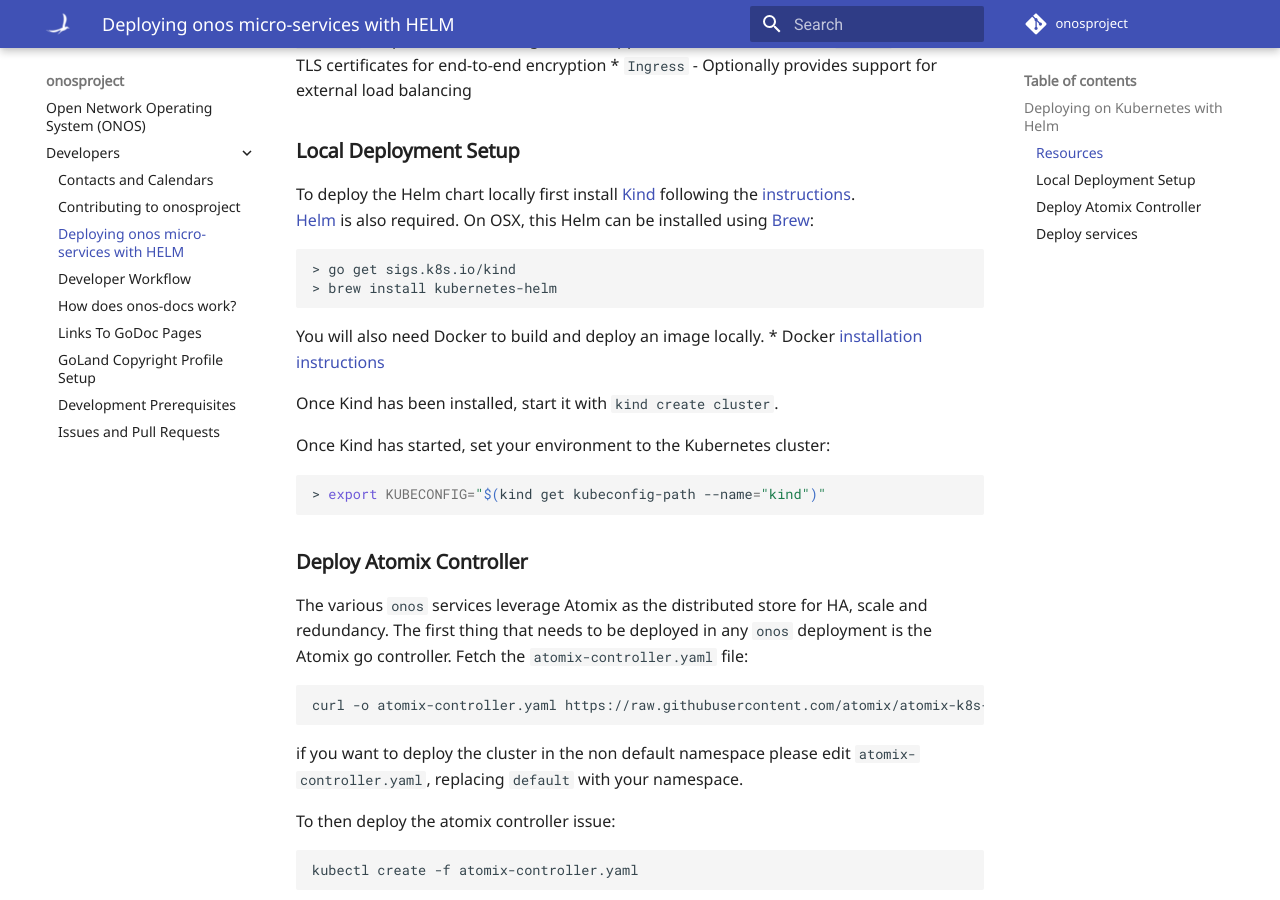
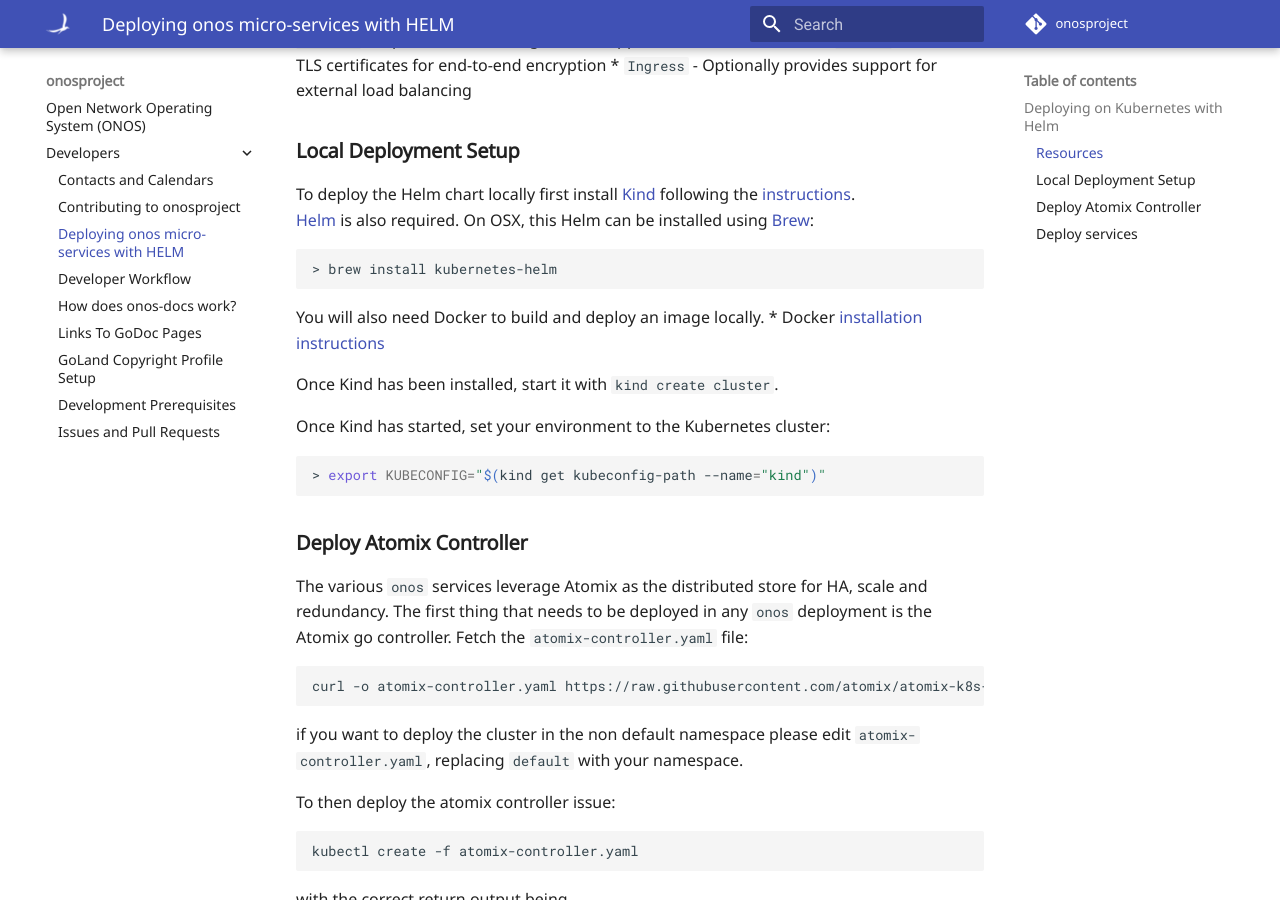
Before and after one commit to onosproject/onos-docs, an MkDocs documentation site: the page built from docs/content/developers/deploy_with_helm.md, in a window 1280 px wide and 900 px high, scrolled down 603 px. Built offline with MkDocs 1.6.1 and Material for MkDocs 9.7.7, drawn with Linux system fonts in a browser that asks for light colours.

Commit message:
Update deploy_with_helm.md (#78)

````diff
--- a/docs/content/developers/deploy_with_helm.md
+++ b/docs/content/developers/deploy_with_helm.md
@@ -27,7 +27,6 @@ it over the network, both inside and outside the k8s cluster:
 To deploy the Helm chart locally first install [Kind] following the [instructions](https://kind.sigs.k8s.io).
 [Helm] is also required. On OSX, this Helm can be installed using [Brew]:
 ```bash
-> go get sigs.k8s.io/kind
 > brew install kubernetes-helm
 ```
 
````
